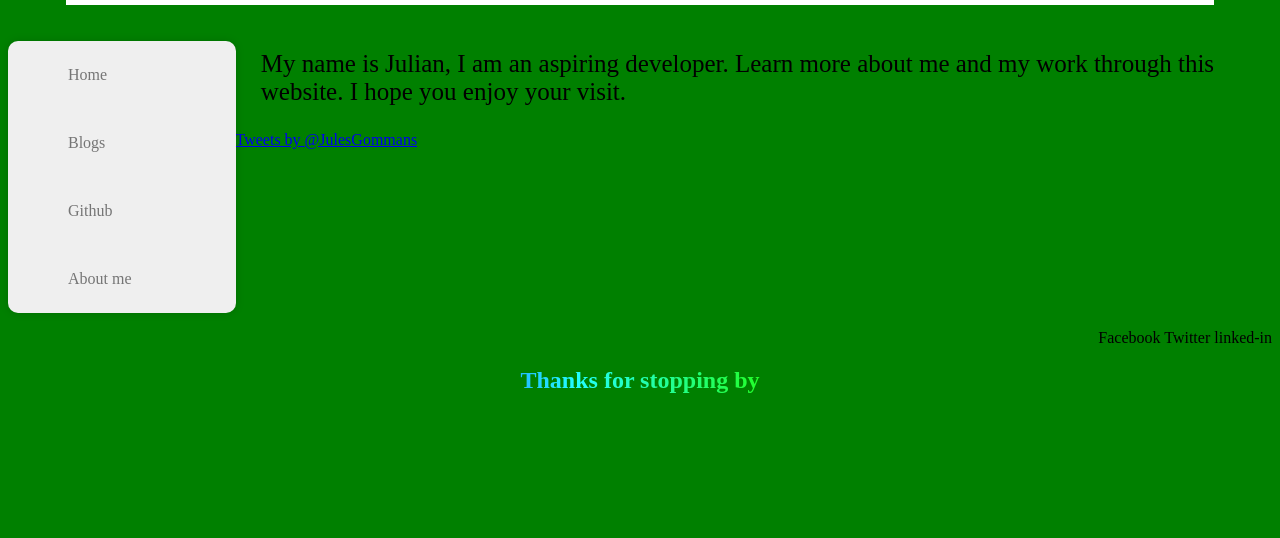
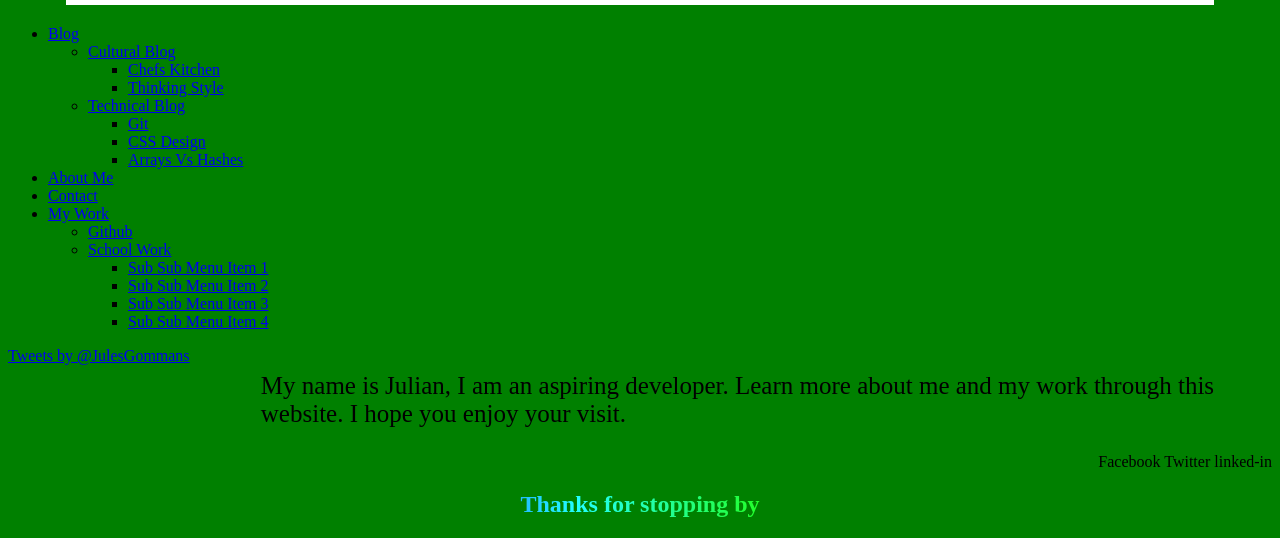
Before and after one commit to juliangommans/juliangommans.github.io, a plain HTML site: page index.html in a window 1280 px wide. Shown: the part 343-881 px from the top of the page. Before the commit the page ends 800 px from the top, so only its background shows below. Drawn offline with Linux system fonts and the light colour scheme.

Commit message:
Update index.html

```diff
--- a/index.html
+++ b/index.html
@@ -22,7 +22,7 @@
     </div>
 
         <!-- table -->
-
+<!-- Nav bar v1
     <div class="sidebar">
 <nav>
 	<ul>
@@ -74,8 +74,47 @@
           <td>Contact Information</td>
         </tr>
 
-      </table> -->
-    </div>
+      </table>
+    </div>  -->
+
+    <div id="navigation">
+    <ul class="top-level">
+        <li><a href="#">Blog</a>
+            <ul class="sub-level">
+                <li><a href="#">Cultural Blog</a></a>
+                	<ul class="sub-level">
+                		<li><a href="blog/c1-chefs-kitchen.html">Chefs Kitchen</a></li>
+                		<li><a href="blog/c3_thinking-style.html">Thinking Style</a></li>
+                	</ul>
+                </li>
+                <li><a href="#">Technical Blog</a>
+                    <ul class="sub-level">
+                        <li><a href="blog/t1-git-blog.html">Git</a></li>
+                        <li><a href="t2-css-design.html">CSS Design</a></li>
+                        <li><a href="blog/t3-arrays-hashes.html">Arrays Vs Hashes</a></li>
+                    </ul>
+                </li>
+            </ul>
+        </li>
+        <li><a href="#">About Me</a></li>
+        <li><a href="#">Contact</a></li>
+        <li>
+            <a href="#">My Work</a>
+            <ul class="sub-level">
+                <li><a href="#">Github</a></li>
+                <li><a href="#">School Work</a>
+                    <ul class="sub-level">
+                        <li><a href="#">Sub Sub Menu Item 1</a></li>
+                        <li><a href="#">Sub Sub Menu Item 2</a></li>
+                        <li><a href="#">Sub Sub Menu Item 3</a></li>
+                        <li><a href="#">Sub Sub Menu Item 4</a></li>
+                    </ul>
+                </li>
+            </ul>
+        </li>
+    </ul>
+</div>
+
     <!-- Main Body -->
         <div class="mainbody">
           <p>My name is Julian, I am an aspiring developer. Learn more about me and my work through this website. I hope you enjoy your visit.</p>
```
